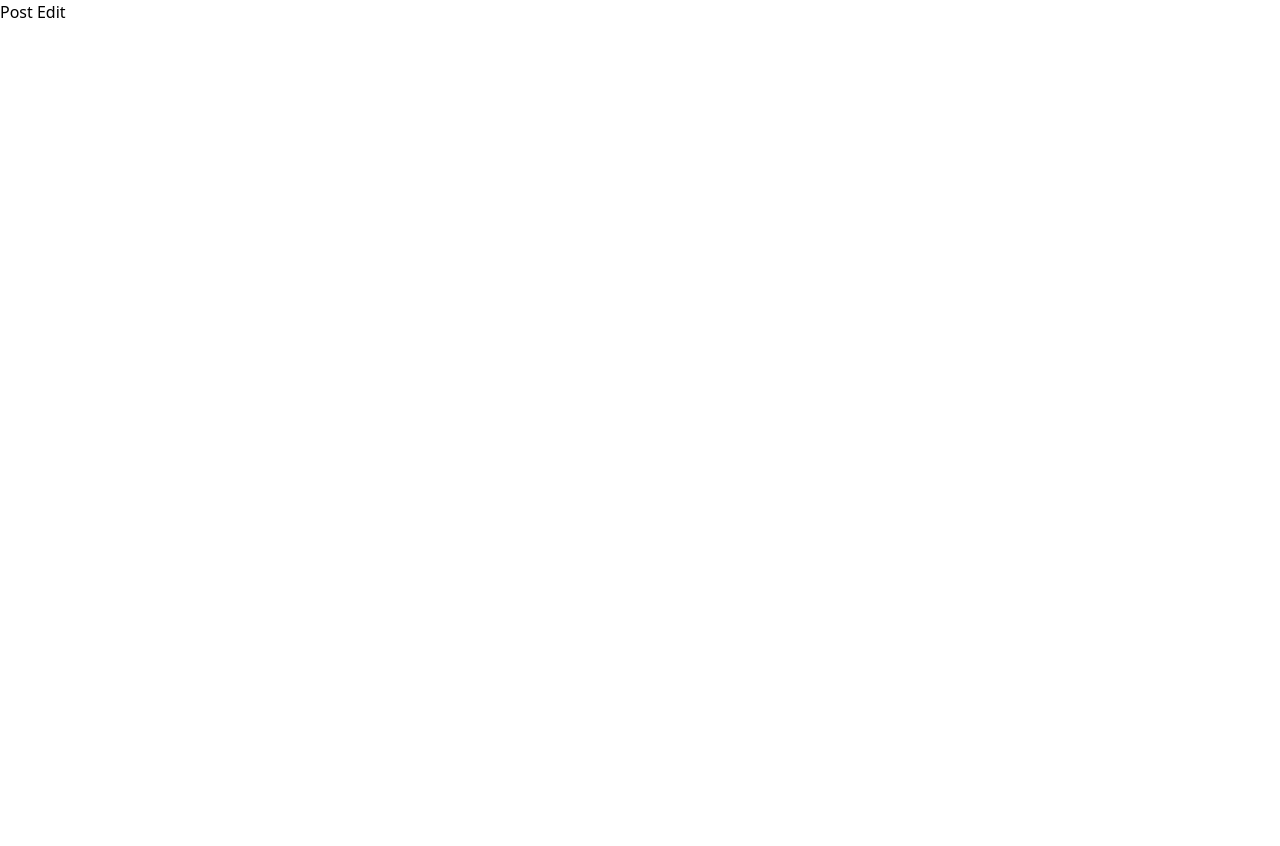
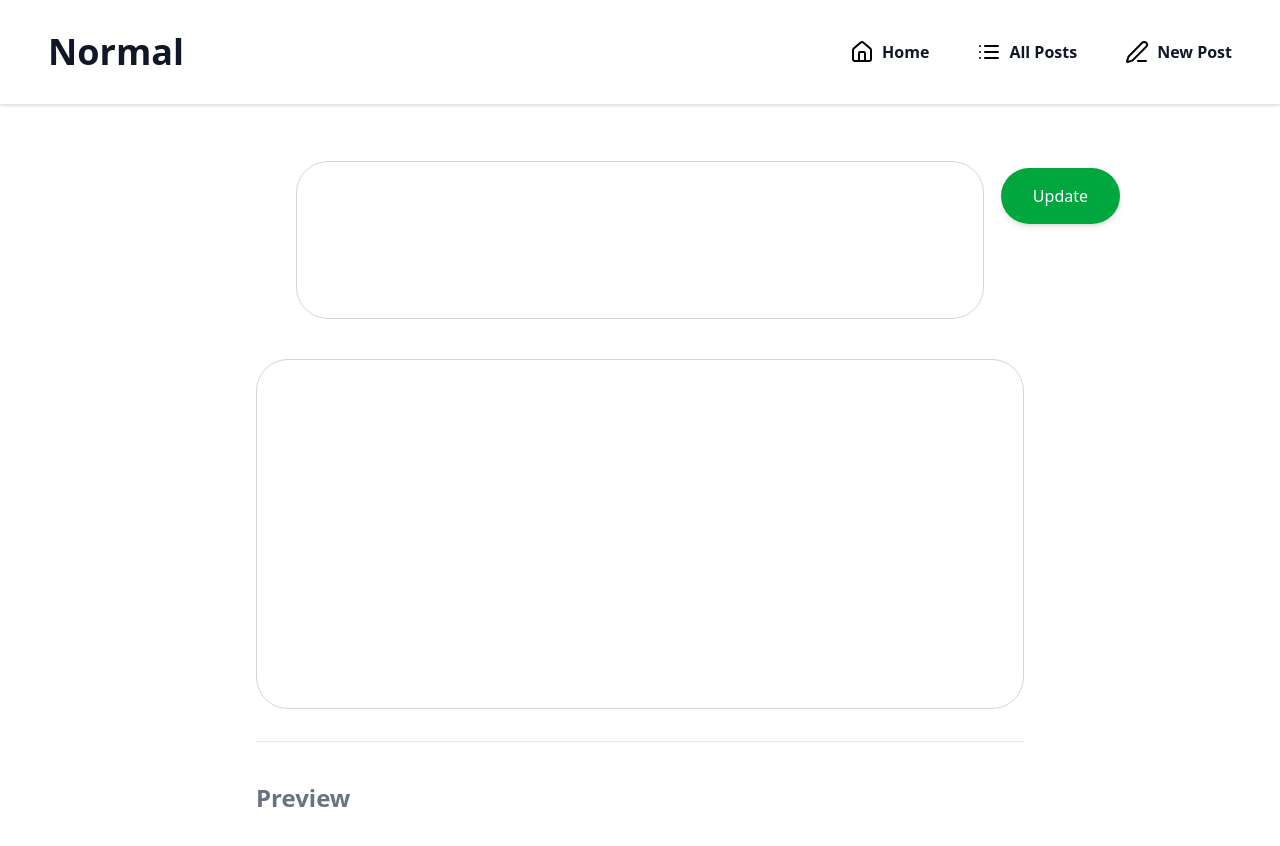
Before and after one commit to Mohfazam/Normal, a React (Vite) app in the folder Frontend/: page /postEdit/1 in a window 1280 px wide. Shown: the top 846 px of the page. Before the commit the page ends 800 px from the top, so only its background shows below. Built offline with nearby package versions, Linux system fonts and the light colour scheme; no server answers.

Commit message:
Post Update

```diff
--- a/Frontend/src/Pages/PostEdit.tsx
+++ b/Frontend/src/Pages/PostEdit.tsx
@@ -1,7 +1,63 @@
+import axios from 'axios'
+import { useEffect, useState } from 'react'
+import { useParams } from 'react-router-dom'
+import { Navbar } from '../Components/Navbar';
+import { TextEditor } from '../Components/TextEditor';
+import { useNavigate } from 'react-router-dom';
+
 export const PostEdit = () => {
-    return(
-        <div>
-            Post Edit
+
+    const [postTitlefetched, setPostTitle] = useState("");
+    const [postBody, setPostBody] = useState("");
+
+    const { id } = useParams();
+
+    const navigate = useNavigate();
+
+
+
+    useEffect(() => {
+        const fetchPost = async () => {
+            try {
+                const postdata = await axios.get(`https://normalbackend.vercel.app/getPost?id=${id}`);
+                setPostTitle(postdata.data.post.title);
+                setPostBody(postdata.data.post.body);
+            } catch (error) {
+                console.log("Error catched:", error);
+            }
+        }
+
+        fetchPost();
+    }, []);
+
+    const handlePostUpdate = async (content: { title: string; body: string }) => {
+
+        const updatedPost = {
+            title: content.title,
+            body: content.body,
+            id: id
+        };
+
+        try{
+            const response = await axios.put("https://normalbackend.vercel.app/updatePost", updatedPost);
+            alert("Post Updated");
+            console.log(response);
+            navigate(`/ViewPost/:${id}`);
+        } catch(error){
+            console.log("Something went wrong. error:", error);
+        }
+
+
+    }
+
+    return (
+        <div className="flex flex-col gap-4">
+            <div>
+                <Navbar />
+            </div>
+            <div>
+                <TextEditor initialTitle={postTitlefetched} initialBody={postBody} editable={true} onSave={handlePostUpdate}/>
+            </div>
         </div>
     )
 }
```
